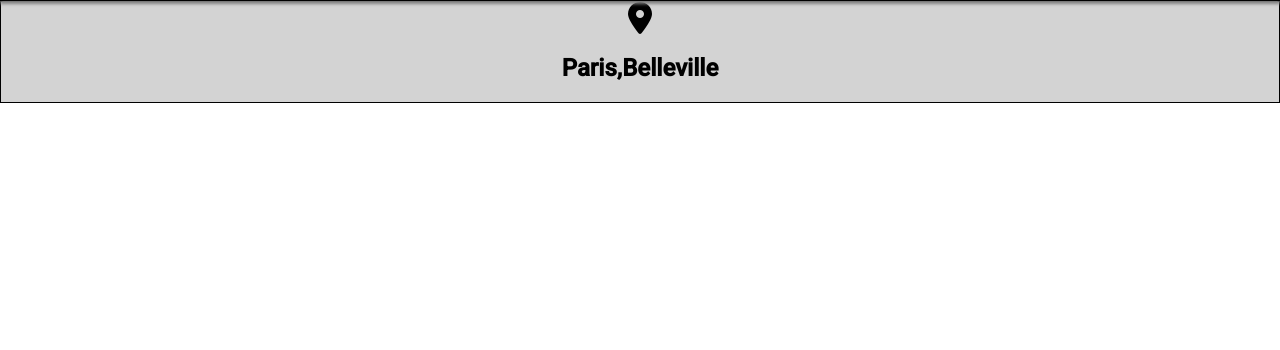
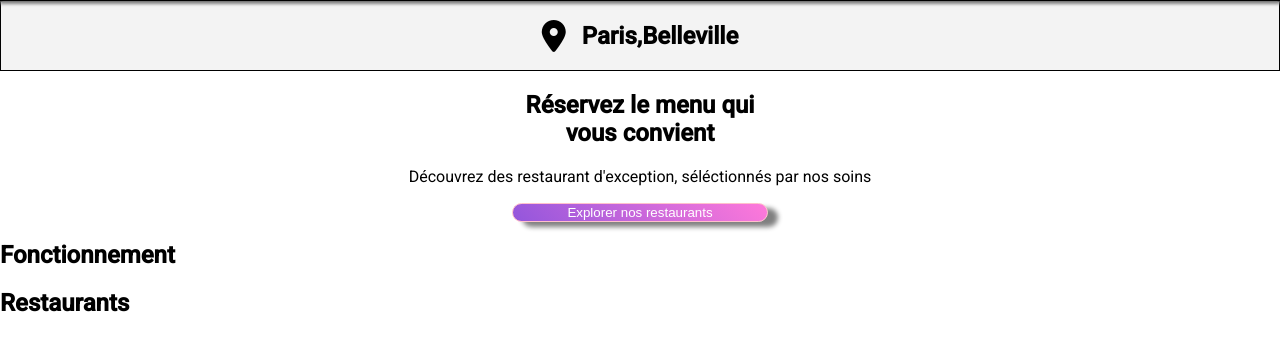
Before and after one commit to Lardjani-Youssef/Lardjani_Youssef_3_OhMyFood_062022, a website: page index.html in a window 1280 px wide. Shown: the part 82-432 px from the top of the page. Drawn offline with Linux system fonts and the light colour scheme; a web font is replaced by a local one.

Commit message:
creation nouveau fichier

```diff
--- a/index.html
+++ b/index.html
@@ -22,6 +22,23 @@
 
             <h2>Paris,Belleville</h2>
         </div>
+
+        <section class="explore">
+            <h2>Réservez le menu qui<br> vous convient</h2>
+            <p>Découvrez des restaurant d'exception, séléctionnés par nos soins</p>
+            <button>Explorer nos restaurants</button>
+            <div class="boutongradué">
+
+            </div>
+        </section>
+
+        <section>
+            <H2>Fonctionnement</H2>
+        </section>
+
+        <section>
+            <h2>Restaurants</h2>
+        </section>
     </main>
 </body>
 
--- /dev/null
+++ b/style.scss
@@ -0,0 +1,57 @@
+@import url('https://fonts.googleapis.com/css2?family=Shrikhand&display=swap');
+@import url('https://fonts.googleapis.com/css2?family=Roboto:wght@300;400;500&family=Shrikhand&display=swap');
+
+/*
+*/
+
+*, ::before,::after /*(tout) et les pseudo element sont en border-box*/
+{
+    box-sizing: border-box;
+}
+body
+{
+    margin: 0px;
+    font-family: 'Roboto', sans-serif;
+
+}
+header
+{
+    border: 1px solid;
+    font-family: 'Shrikhand', cursive;
+    text-align: center;
+    box-shadow: 0px 3px 3px grey;
+    position: relative;
+}
+
+main .rechercheville
+{
+    display: flex;
+    align-items: center;
+    justify-content: center;
+    gap: 1rem;
+    border: 1px solid;
+    background-color: #f3f3f3;
+}
+
+.explore
+{
+    text-align: center;
+}
+.explore button
+{
+   color: white;
+   text-align: center;
+   height: 100%;
+   width: 20vw;
+   border: 1px solid pink;
+   background-image: linear-gradient(45deg,#9356DC,#FF79DA);
+   border-radius: 20px;
+   box-shadow: 10px 5px 5px gray;
+   transition: transform 200ms; /*zoom transition de 200ms pour effet*/
+}
+
+
+.explore button:hover /*passage de la souris sur le boutton*/
+{
+    transform: scale(1.5); /*zoom de la souris*/
+}
```
Also changed, not shown: La_Note_Enchantée.html (deleted, +0 -14 lines), La_Palette_Du_Goût.html (deleted, +0 -14 lines), package.json (added, +23 -0 lines), index.css (added), index.scss (added), ohmyfood.css/style.css (deleted), ohmyfood.css/style2.css (deleted), style.css, style2.css, style2.scss (added), 4 other files.
